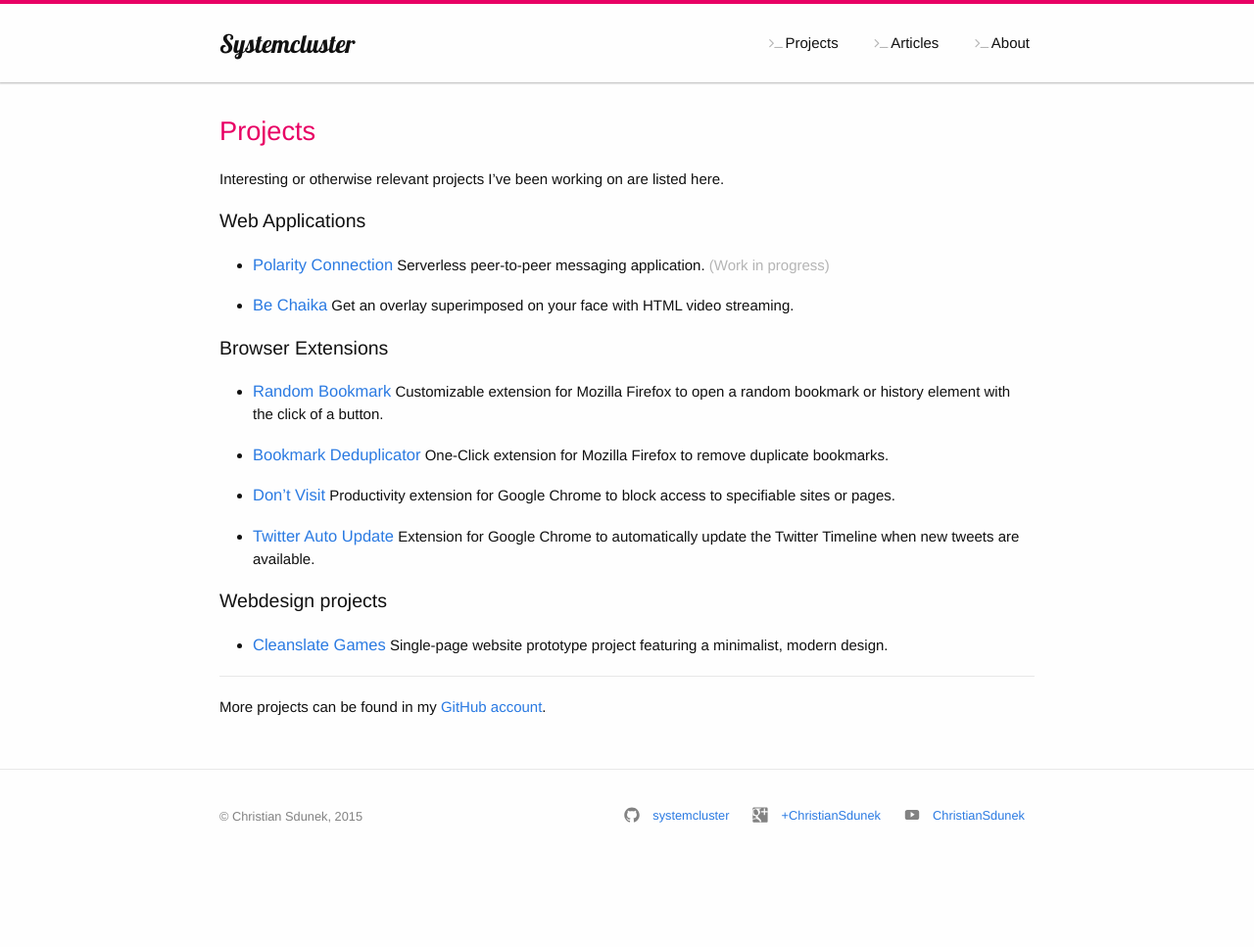
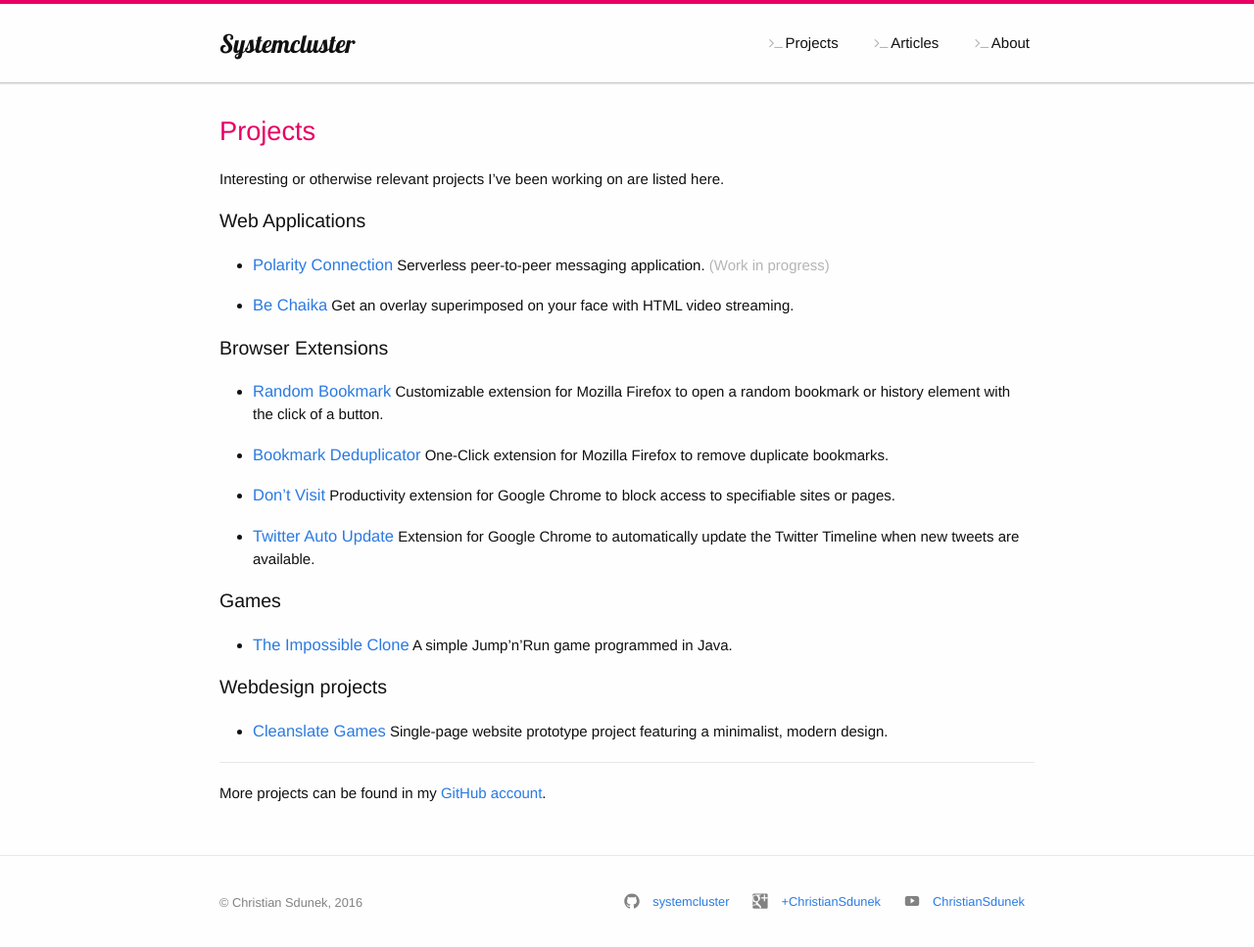
Before and after one commit to Systemcluster/systemcluster.github.io, a Jekyll site: the page built from index.md, in a window 1280 px wide and 974 px high. Shown: the top 967 px of the window at 98% size. Built offline with Jekyll 4.4.1, drawn with Linux system fonts in a browser that asks for light colours; comment, search, counter and statistics services are not loaded.

Commit message:
Update content

```diff
--- a/_includes/footer.html
+++ b/_includes/footer.html
@@ -2,7 +2,7 @@
 
   <div class="wrapper">
 
-    <p>&copy; Christian Sdunek, 2015</p>
+    <p>&copy; Christian Sdunek, 2016</p>
     <ul class="social-media-list">
       {% if site.github_username %}
       <li>
--- a/index.md
+++ b/index.md
@@ -33,6 +33,11 @@ Interesting or otherwise relevant projects I've been working on are listed here.
 * <a class="list-header" href="https://chrome.google.com/webstore/detail/twitter-auto-update/ddbjabcmjjifognjcopebcllgpbdjlbm" data-no-turbolink>Twitter Auto Update</a>
   Extension for Google Chrome to automatically update the Twitter Timeline when new tweets are available.
 
+## Games
+
+* <a class="list-header" href="https://github.com/Systemcluster/TheImpossibleClone" data-no-turbolink>The Impossible Clone</a>
+  A simple Jump'n'Run game programmed in Java.
+
 ## Webdesign projects
 
 * <a class="list-header" href="http://cleanslategames.com" data-no-turbolink>Cleanslate Games</a>
```
